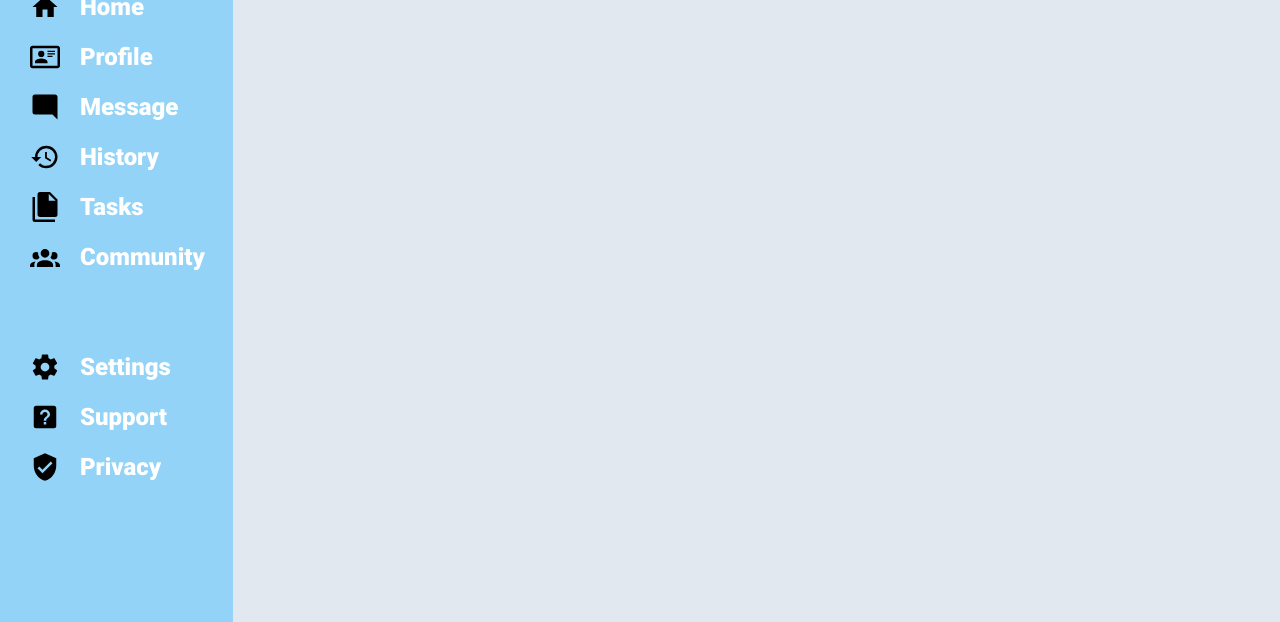
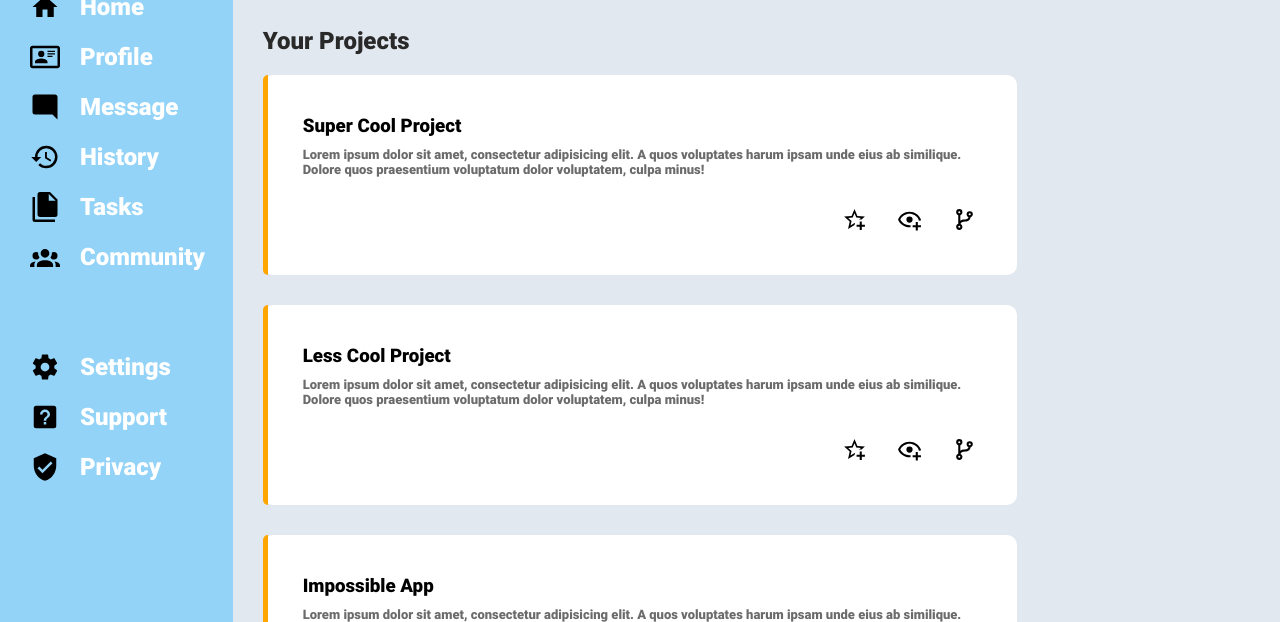
Before and after one commit to MohammadNassar4/Dashboard, a plain HTML site: page index.html in a window 1280 px wide. Shown: the part 178-800 px from the top of the page. Drawn offline with Linux system fonts and the light colour scheme.

Commit message:
Nested child elements under the main section and stylized them.

```diff
--- a/index.html
+++ b/index.html
@@ -82,7 +82,63 @@
         </aside>
 
         <main>
-
+            <h2>Your Projects</h2>
+            <div class="cards">
+                <div class="card">
+                    <h3>Super Cool Project</h3>
+                    <p>Lorem ipsum dolor sit amet, consectetur adipisicing elit. A quos voluptates harum ipsam unde eius ab similique. Dolore quos praesentium voluptatum dolor voluptatem, culpa minus!</p>
+                    <div class="card-icons">
+                        <img src="/icons/star-plus-outline.svg" alt="">
+                        <img src="/icons/eye-plus-outline.svg" alt="">
+                        <img src="/icons/source-branch.svg" alt="">
+                    </div>
+                </div>
+                <div class="card">
+                    <h3>Less Cool Project</h3>
+                    <p>Lorem ipsum dolor sit amet, consectetur adipisicing elit. A quos voluptates harum ipsam unde eius ab similique. Dolore quos praesentium voluptatum dolor voluptatem, culpa minus!</p>
+                    <div class="card-icons">
+                        <img src="/icons/star-plus-outline.svg" alt="">
+                        <img src="/icons/eye-plus-outline.svg" alt="">
+                        <img src="/icons/source-branch.svg" alt="">
+                    </div>
+                </div>
+                <div class="card">
+                    <h3>Impossible App</h3>
+                    <p>Lorem ipsum dolor sit amet, consectetur adipisicing elit. A quos voluptates harum ipsam unde eius ab similique. Dolore quos praesentium voluptatum dolor voluptatem, culpa minus!</p>
+                    <div class="card-icons">
+                        <img src="/icons/star-plus-outline.svg" alt="">
+                        <img src="/icons/eye-plus-outline.svg" alt="">
+                        <img src="/icons/source-branch.svg" alt="">
+                    </div>
+                </div>
+                <div class="card">
+                    <h3>Easy Peasy App</h3>
+                    <p>Lorem ipsum dolor sit amet, consectetur adipisicing elit. A quos voluptates harum ipsam unde eius ab similique. Dolore quos praesentium voluptatum dolor voluptatem, culpa minus!</p>
+                    <div class="card-icons">
+                        <img src="/icons/star-plus-outline.svg" alt="">
+                        <img src="/icons/eye-plus-outline.svg" alt="">
+                        <img src="/icons/source-branch.svg" alt="">
+                    </div>
+                </div>
+                <div class="card">
+                    <h3>Ad Blocker</h3>
+                    <p>Lorem ipsum dolor sit amet, consectetur adipisicing elit. A quos voluptates harum ipsam unde eius ab similique. Dolore quos praesentium voluptatum dolor voluptatem, culpa minus!</p>
+                    <div class="card-icons">
+                        <img src="/icons/star-plus-outline.svg" alt="">
+                        <img src="/icons/eye-plus-outline.svg" alt="">
+                        <img src="/icons/source-branch.svg" alt="">
+                    </div>
+                </div>
+                <div class="card">
+                    <h3>Money Maker</h3>
+                    <p>Lorem ipsum dolor sit amet, consectetur adipisicing elit. A quos voluptates harum ipsam unde eius ab similique. Dolore quos praesentium voluptatum dolor voluptatem, culpa minus!</p>
+                    <div class="card-icons">
+                        <img src="/icons/star-plus-outline.svg" alt="">
+                        <img src="/icons/eye-plus-outline.svg" alt="">
+                        <img src="/icons/source-branch.svg" alt="">
+                    </div>
+                </div>
+            </div>
         </main>
 
         <aside class="right-aside">
--- a/styles.css
+++ b/styles.css
@@ -196,3 +196,58 @@ input[type='search'] {
     grid-template-columns: 30px 50px;
     gap: 20px ;
 }
+
+main {
+    padding: 30px;
+    overflow: hidden;
+}
+main h2 {
+    font-weight: 300;
+    color: rgb(41, 41, 41);
+    margin-bottom: 20px;
+}
+
+.card {
+    background-color: #ffffff;
+    border-radius: 10px;
+    padding: 40px;
+    position: relative;
+}
+
+.card p {
+    color: #6b6b6b;
+    font-size: 13px;
+    margin-top: 10px;
+}
+
+.cards {
+    width: 100%;
+    height: 100%;
+    display: grid;
+    grid-template-columns: repeat(auto-fit, minmax(410px, 1fr));
+    grid-template-rows: repeat(auto-fit, minmax(200px, 200px));
+    gap: 30px;
+}
+
+.card-icons {
+    width: 100%;
+    margin-top: 30px;
+    justify-content: end;
+    display: flex;
+}
+.card-icons img {
+    width: 25px;
+    margin-left: 30px;
+}
+
+.card::before {
+    content: '';
+    position: absolute;
+    background-color: orange;
+    width: 5px;
+    height: 100%;
+    top: 0;
+    left: 0;
+    border-top-left-radius: 10px;
+    border-bottom-left-radius: 10px;
+}
```
